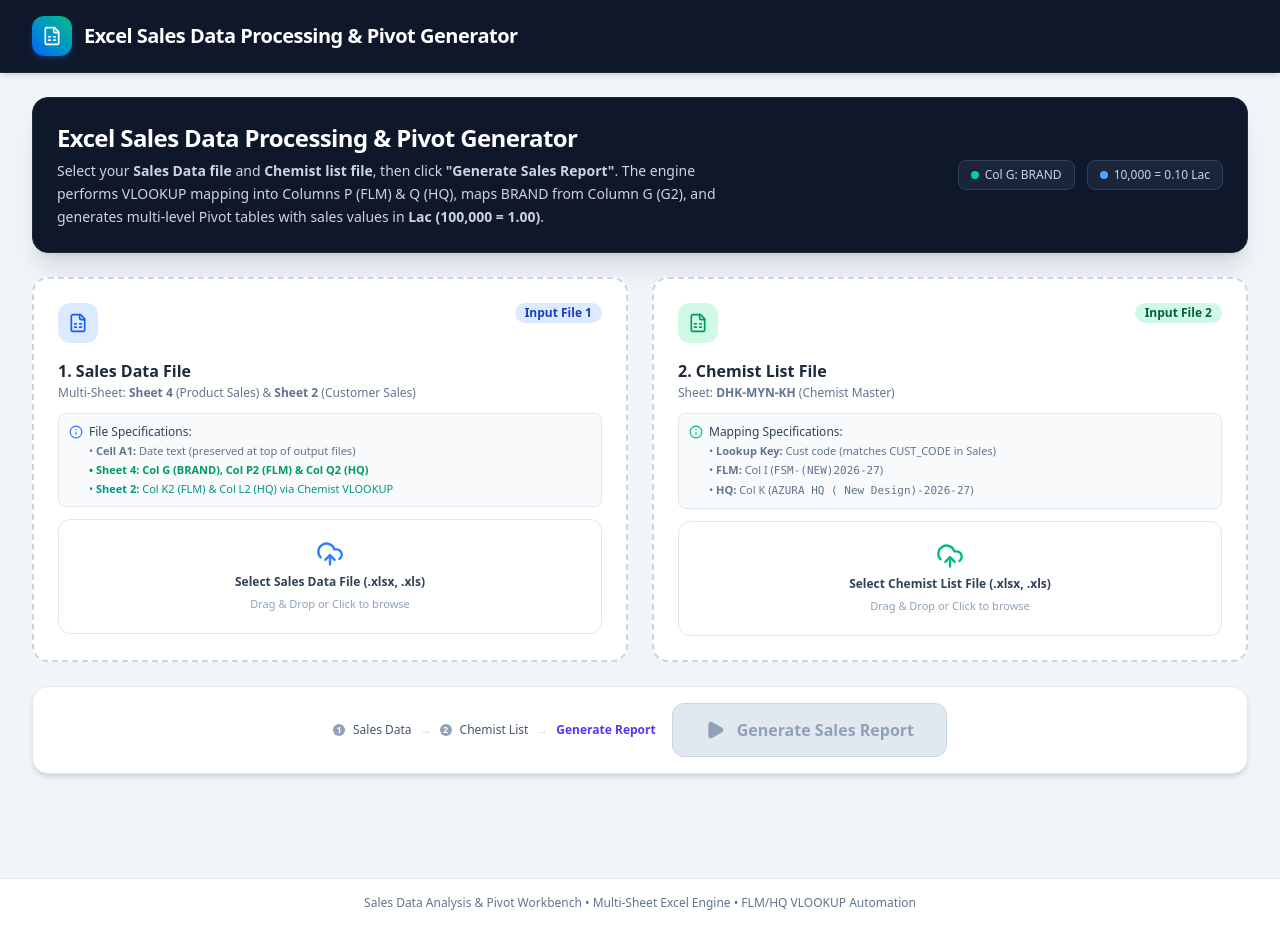
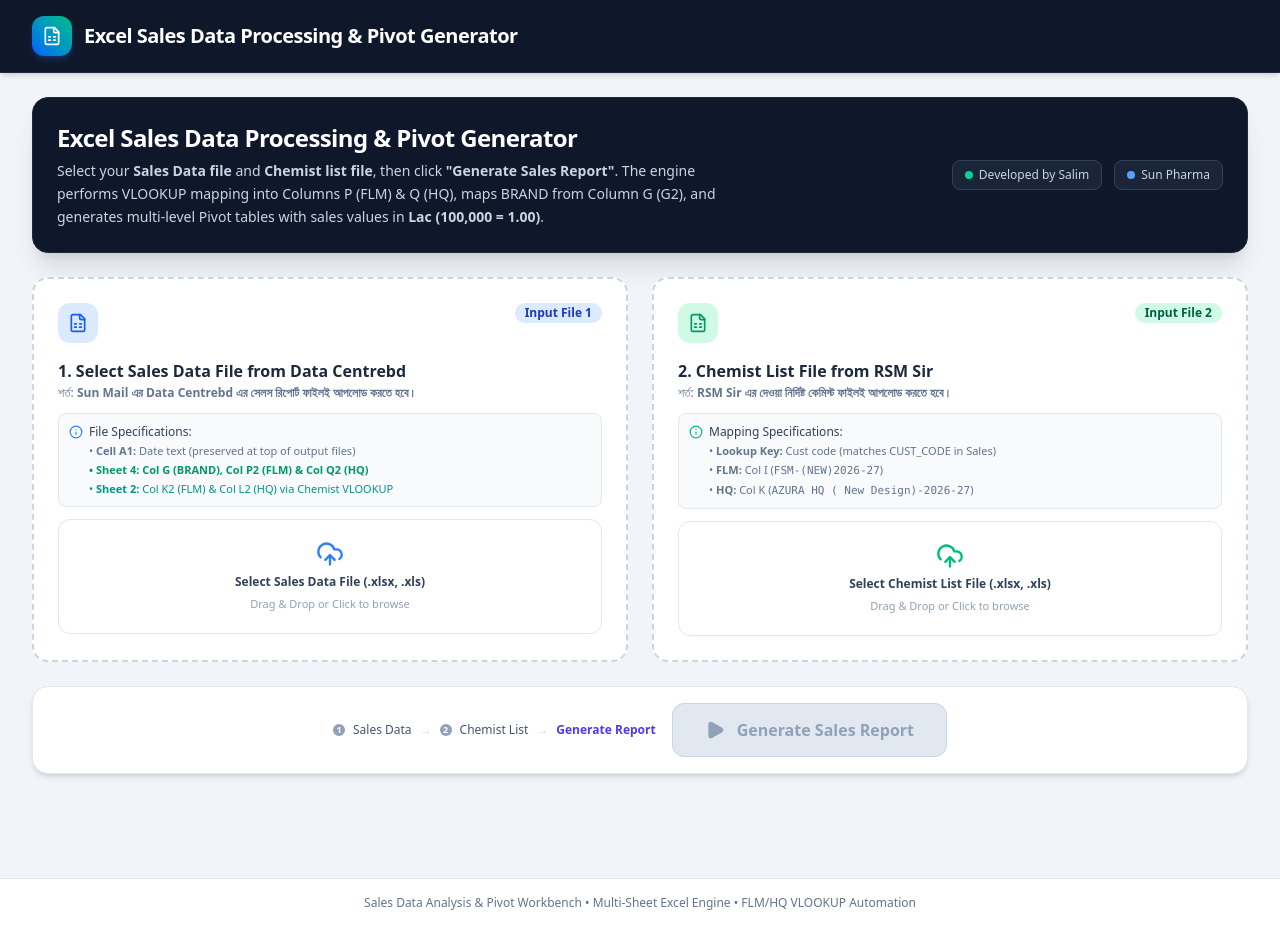
Before and after one commit to Salimbd71/SalesReport, a React (Vite) app: page / in a window 1280 px wide. Built offline with nearby package versions, Linux system fonts and the light colour scheme.

Commit message:
Update file upload instructions and labels

```diff
--- a/src/components/FileUploadCards.tsx
+++ b/src/components/FileUploadCards.tsx
@@ -73,11 +73,11 @@
           <div className="flex items-center space-x-3 text-xs shrink-0">
             <div className="flex items-center space-x-1.5 bg-slate-800/80 px-3 py-1.5 rounded-lg border border-slate-700">
               <span className="w-2 h-2 rounded-full bg-emerald-400"></span>
-              <span className="text-slate-300 font-medium">Col G: BRAND</span>
+              <span className="text-slate-300 font-medium">Developed by Salim</span>
             </div>
             <div className="flex items-center space-x-1.5 bg-slate-800/80 px-3 py-1.5 rounded-lg border border-slate-700">
               <span className="w-2 h-2 rounded-full bg-blue-400"></span>
-              <span className="text-slate-300 font-medium">10,000 = 0.10 Lac</span>
+              <span className="text-slate-300 font-medium">Sun Pharma</span>
             </div>
           </div>
         </div>
@@ -116,10 +116,10 @@
 
           <div className="mt-4">
             <h3 className="text-base font-bold text-slate-800 dark:text-slate-100">
-              1. Sales Data File
+              1. Select Sales Data File from Data Centrebd
             </h3>
             <p className="text-xs text-slate-500 dark:text-slate-400 mt-0.5">
-              Multi-Sheet: <strong>Sheet 4</strong> (Product Sales) & <strong>Sheet 2</strong> (Customer Sales)
+              শর্ত: <strong>Sun Mail এর Data Centrebd এর সেলস রিপোর্ট ফাইলই আপলোড করতে হবে।</strong>
             </p>
 
             <div className="my-3 p-2.5 rounded-lg bg-slate-50 dark:bg-slate-800/60 border border-slate-200 dark:border-slate-700/60 text-xs space-y-1 text-slate-600 dark:text-slate-300">
@@ -210,10 +210,10 @@
 
           <div className="mt-4">
             <h3 className="text-base font-bold text-slate-800 dark:text-slate-100">
-              2. Chemist List File
+              2. Chemist List File from RSM Sir
             </h3>
             <p className="text-xs text-slate-500 dark:text-slate-400 mt-0.5">
-              Sheet: <strong>DHK-MYN-KH</strong> (Chemist Master)
+              শর্ত: <strong>RSM Sir এর দেওয়া নির্দিষ্ট কেমিস্ট ফাইলই আপলোড করতে হবে।</strong>
             </p>
 
             <div className="my-3 p-2.5 rounded-lg bg-slate-50 dark:bg-slate-800/60 border border-slate-200 dark:border-slate-700/60 text-xs space-y-1 text-slate-600 dark:text-slate-300">
```
